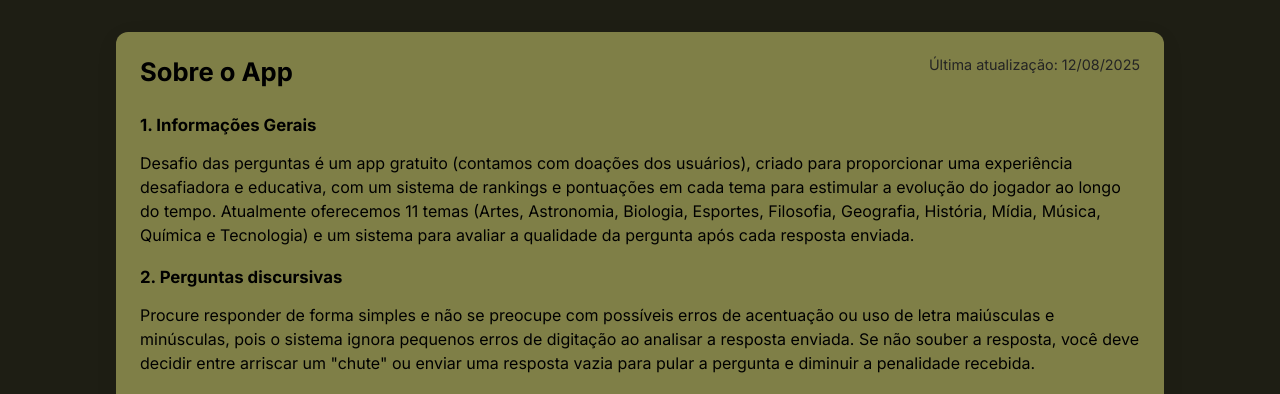
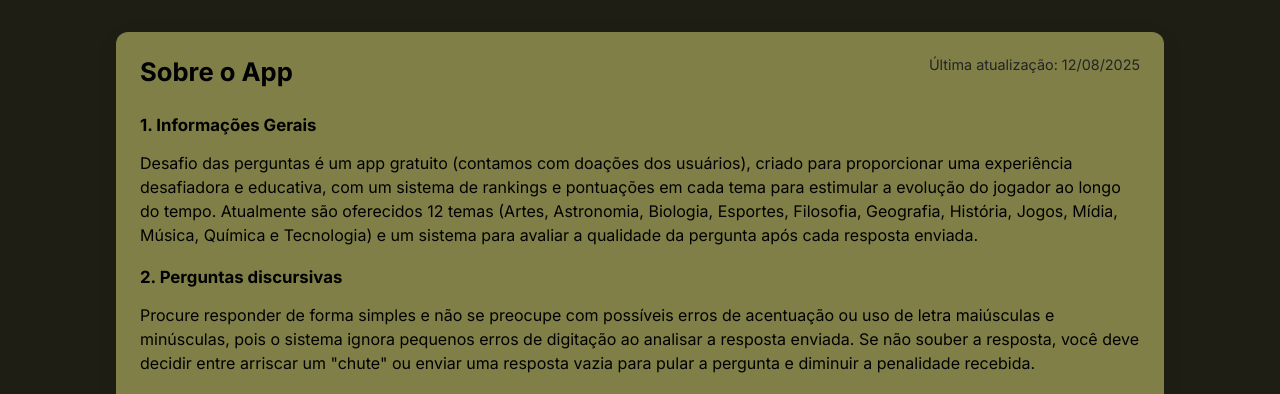
Before and after one commit to EvolvePlayStudio/DesafioDasPerguntasV.1.2.0, a Flask app: page /sobre-o-app in a window 1280 px wide. Shown: the top 394 px of the page. Run offline with Flask 3, Linux system fonts and the light colour scheme.

Commit message:
Adiciona o tema Jogos

```diff
--- a/app.py
+++ b/app.py
@@ -29,7 +29,7 @@ formatter = logging.Formatter('[%(asctime)s] %(levelname)s in %(module)s: %(mess
 handler.setFormatter(formatter)
 app.logger.addHandler(handler)
 
-temas_disponiveis = ["Artes", "Astronomia", "Biologia", "Esportes", "Filosofia", "Geografia", "História", "Mídia", "Música", "Química", "Tecnologia"]
+temas_disponiveis = ["Artes", "Astronomia", "Biologia", "Esportes", "Filosofia", "Geografia", "História", "Jogos", "Mídia", "Música", "Química", "Tecnologia"]
 app.secret_key = os.getenv("SECRET_KEY")
 invite_token = os.getenv("TOKEN_CONVITE")
 email_regex = r"^[a-zA-Z0-9._%+-]+@[a-zA-Z0-9.-]+\.[a-zA-Z]{2,}$"
@@ -873,12 +873,12 @@ def listar_perguntas(user_id):
         select_clause = ",\n".join(cfg['select_cols'])
         tipo_str = cfg['tipo_str']   # Usado para filtrar feedbacks/respostas
         table = cfg['table']         # Nome da tabela — vindo do cfg interno (seguro)
+
         """
         where_status = "p.status != 'Deletada'" if is_privileged else "p.status = 'Ativa'"
         """
 
         where_status = "p.status = 'Em teste'" if is_privileged else "p.status = 'Ativa'"
-
 
         sql = f"""
             SELECT {select_clause}
--- a/templates/home.html
+++ b/templates/home.html
@@ -299,6 +299,10 @@
           <img src="{{ url_for('static', filename='img/Historia.jpeg') }}" alt="História">
           <span>História</span>
         </div>
+        <div class="card tema-card" data-tema="Jogos">
+          <img src="{{ url_for('static', filename='img/Jogos.jpeg') }}" alt="Jogos">
+          <span>Jogos</span>
+        </div>
         <div class="card tema-card" data-tema="Mídia">
           <img src="{{ url_for('static', filename='img/Midia.jpeg') }}" alt="Mídia">
           <span>Mídia</span>
--- a/templates/pesquisa.html
+++ b/templates/pesquisa.html
@@ -260,6 +260,7 @@
       <option>Esportes</option>
       <option>Geografia</option>
       <option>História</option>
+      <option>Jogos</option>
       <option>Mídia</option>
       <option>Música</option>
       <option>Química</option>
--- a/templates/sobre_o_app.html
+++ b/templates/sobre_o_app.html
@@ -40,7 +40,7 @@
       <!-- Conteúdo -->
       <h2 class="h2-politica-de-privacidade">1. Informações Gerais</h2>
       <p class="p-politica-de-privacidade">
-        Desafio das perguntas é um app gratuito (contamos com doações dos usuários), criado para proporcionar uma experiência desafiadora e educativa, com um sistema de rankings e pontuações em cada tema para estimular a evolução do jogador ao longo do tempo. Atualmente oferecemos 11 temas (Artes, Astronomia, Biologia, Esportes, Filosofia, Geografia, História, Mídia, Música, Química e Tecnologia) e um sistema para avaliar a qualidade da pergunta após cada resposta enviada.
+        Desafio das perguntas é um app gratuito (contamos com doações dos usuários), criado para proporcionar uma experiência desafiadora e educativa, com um sistema de rankings e pontuações em cada tema para estimular a evolução do jogador ao longo do tempo. Atualmente são oferecidos 12 temas (Artes, Astronomia, Biologia, Esportes, Filosofia, Geografia, História, Jogos, Mídia, Música, Química e Tecnologia) e um sistema para avaliar a qualidade da pergunta após cada resposta enviada.
       </p>
 
       <h2 class="h2-politica-de-privacidade">2. Perguntas discursivas</h2>
```
Also changed, not shown: Pesquisa.png (deleted).
